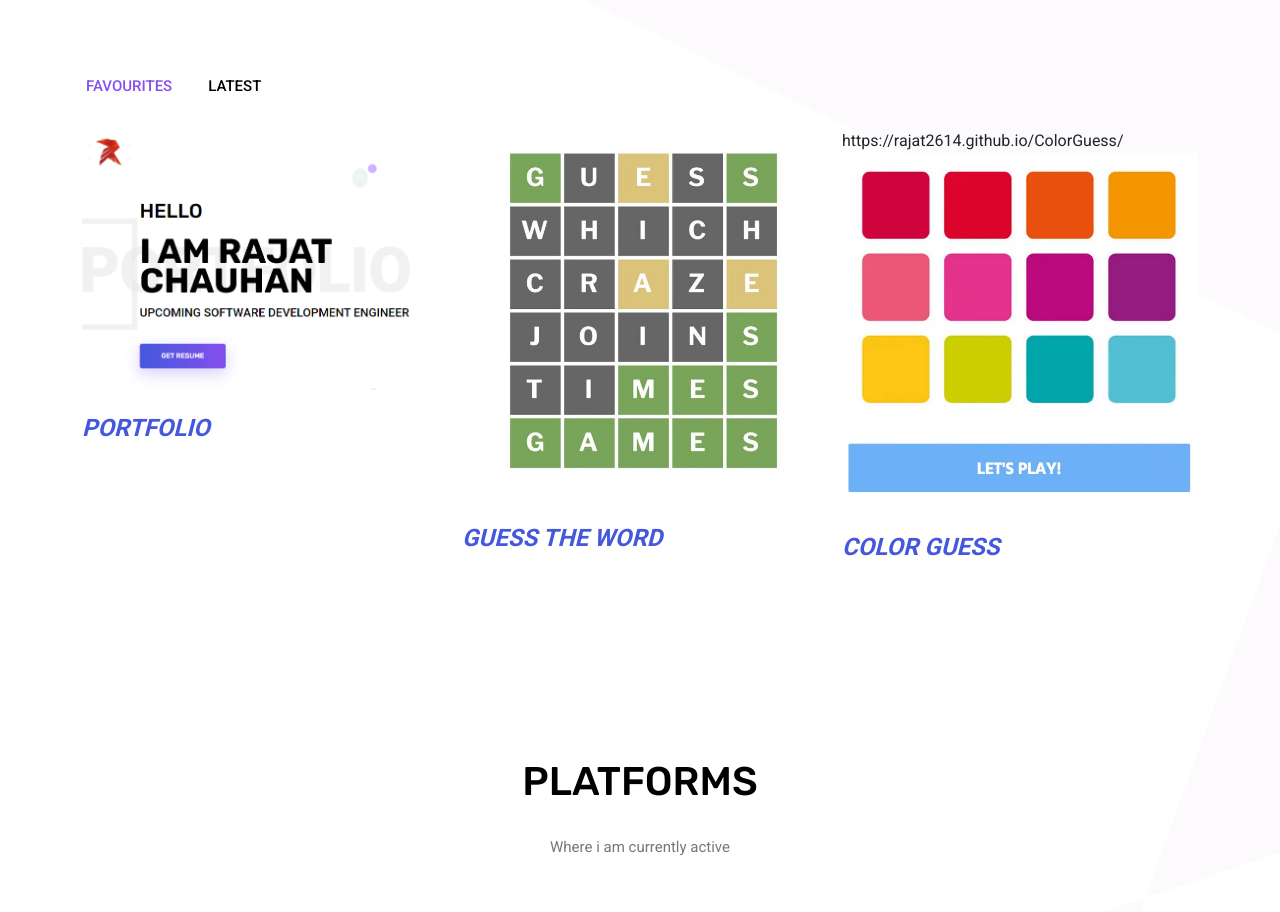
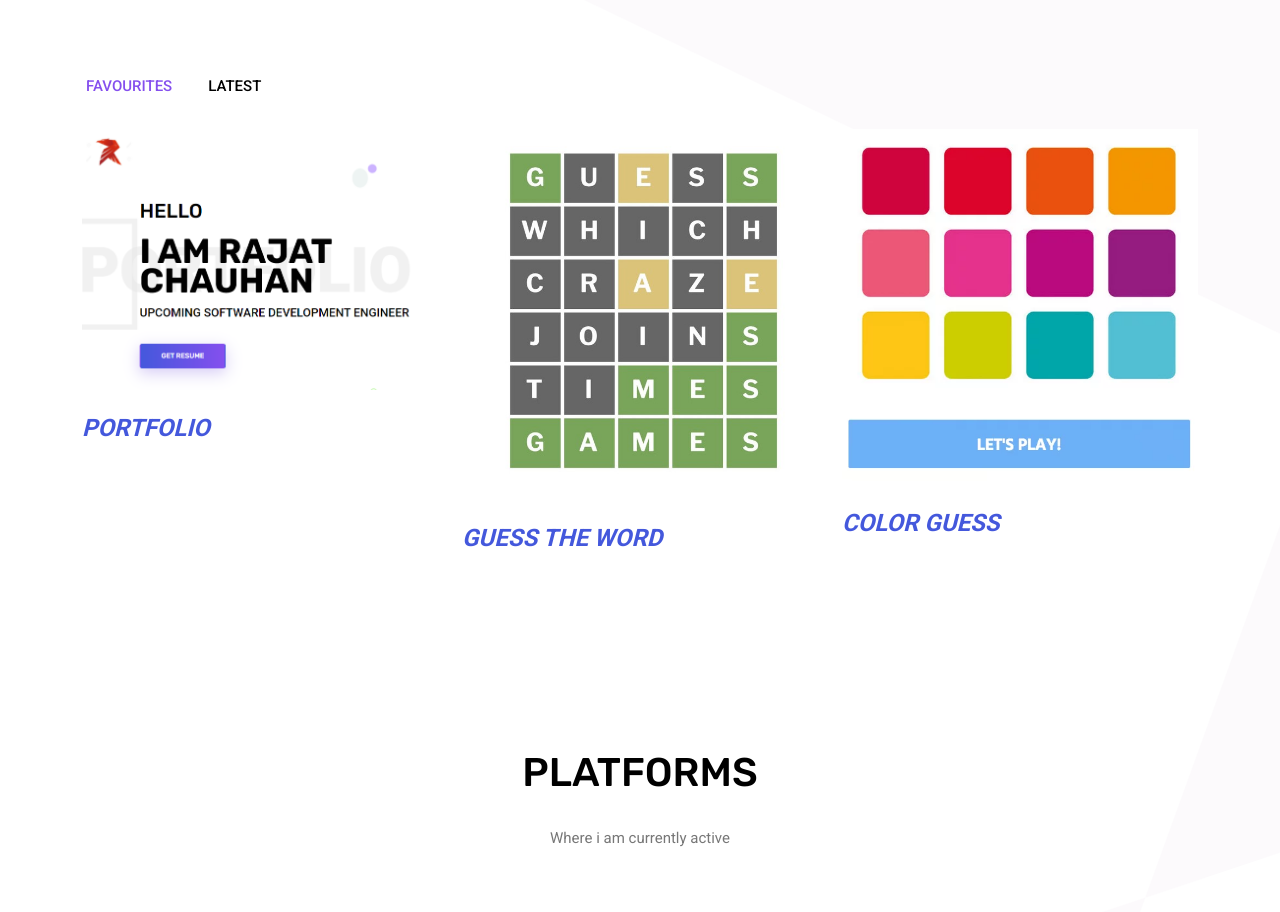
Before and after one commit to Rajat2614/Portfolio, a plain HTML site: page index.html in a window 1280 px wide. Shown: the part 1380-2292 px from the top of the page. Drawn offline with nearby package versions, Linux system fonts and the light colour scheme.

Commit message:
Update index.html

```diff
--- a/index.html
+++ b/index.html
@@ -146,7 +146,7 @@
                                 <h5 class="mb-0 mt-4">GUESS THE WORD</h5>
                             </div>
                             <div class="col-lg-4 col-sm-6">
-                                <div class="portfolio-img">https://rajat2614.github.io/ColorGuess/
+                                <div class="portfolio-img">
                                     <a href="https://rajat2614.github.io/ColorGuess/" target="_blank">
                                         <img src="./images/portfolio/img-3.webp" class="img-fluid w-100">
                                         <div class="overlay"><i class="fas fa-plus"></i></div>
```
